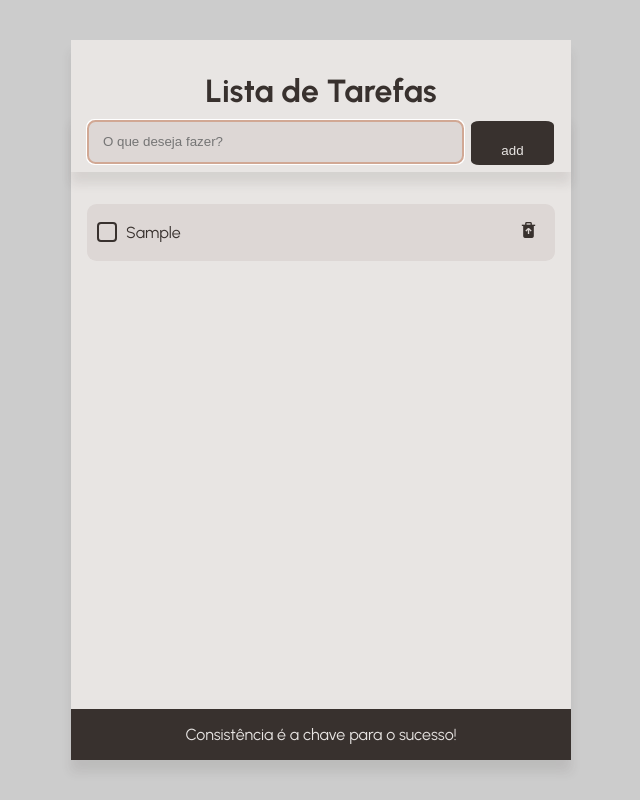
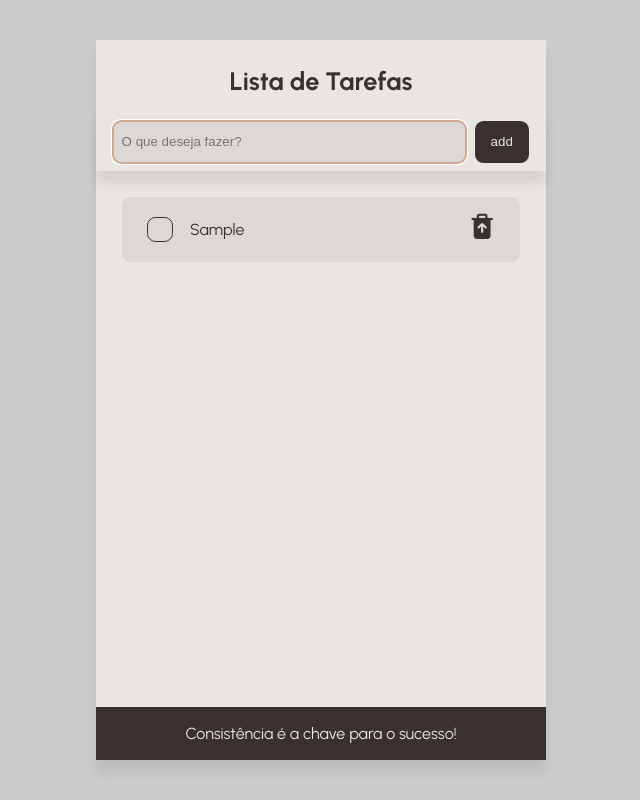
Before and after one commit to Maykopr/lista-de-tarefas-htmlCSS, a website: page index.html in a window 1280 px wide. Both pictures are taken after typing "Sample" into the empty fields and a click on the button "add". Shown: the whole page, without its empty margins (319-959 px from the left). Drawn offline with nearby package versions, Linux system fonts and the light colour scheme.

Commit message:
feat(style.css): adiciona um sistema de fontes e espaços no root

```diff
--- a/style.css
+++ b/style.css
@@ -10,7 +10,12 @@
 }
 
 :root{
-    --fonte-principal: 'Urbanist', Calibri, 'Trebuchet MS', sans-serif;
+    --font-principal: 'Urbanist', Calibri, 'Trebuchet MS', sans-serif;
+
+    --shadow-box: 0px 12px 10px hsla(20, 10%, 20%, 0.1);
+
+    --width-app: clamp(300px, 90vw, 450px);
+    --height-app: clamp(500px, 90vh, 750px);
 
     /* COLORS  */
     --primary-color: hsl(20, 10%, 20%);
@@ -33,13 +38,41 @@
     --warning-color:hsl(50, 100%, 70%);
     --danger-color:hsl(0, 100%, 70%);
 
-    --shadow-box: 0px 12px 10px hsla(20, 10%, 20%, 0.1);
 
-    --width-app: clamp(300px, 90vw, 500px);
+    /* SPACES  */
+    --space-xs: clamp(0.375rem, 0.3029rem + 0.2885vw, 0.5625rem);
+    --space-s: clamp(0.75rem, 0.6058rem + 0.5769vw, 1.125rem);
+    --space-m: clamp(1.125rem, 0.9087rem + 0.8654vw, 1.6875rem);
+    --space-l: clamp(1.5rem, 1.2115rem + 1.1538vw, 2.25rem);
+    --space-xl: clamp(2.25rem, 1.8173rem + 1.7308vw, 3.375rem);
+
+    /* FONTS */
+/* @link https://utopia.fyi/type/calculator?c=360,16,1.333,1980,18,1.618,4,2,&s=0.75|0.5|0.25,1.5|2|3|4|6,s-l&g=s,l,xl,12 */
+
+
+	--fsize--2: max(clamp(0.4rem, 0.6rem + -0.13vw, 0.6rem),clamp(0.4rem, 0.6rem + -0.13vh, 0.6rem));
+	--fsize--1: max(clamp(0.7rem, 0.8rem + -0.05vw, 0.8rem),clamp(0.7rem, 0.8rem + -0.05vh, 0.8rem));
+	--fsize-0: max(clamp(1rem, 0.9rem + 0.2vw, 1.2rem),clamp(1rem, 0.9rem + 0.2vh, 1.2rem));
+	--fsize-1: max(clamp(1.3rem, 1.1rem + 0.6vw, 1.8rem),clamp(1.3rem, 1.1rem + 0.6vh, 1.8rem));
+	--fsize-2: max(clamp(1.5rem, 1.2rem + 1.4vw, 2.9rem),clamp(1.5rem, 1.2rem + 1.4vh, 2.9rem));
+	--fsize-3: max(clamp(2rem, 1.3rem + 2.7vw, 4.7rem),clamp(2rem, 1.3rem + 2.7vh, 4.7rem));
+
+	--font-hero: 800 var(--fsize-3) "Urbanist", sans-serif;
+	--font-nav: 400 var(--fsize-1) "Urbanist", sans-serif;
+	--font-title: 800 var(--fsize-1) "Urbanist", sans-serif;
+	--font-description: 500 var(--fsize-0) "Urbanist", sans-serif;
+	--font-title2: 300 var(--fsize--1)  "Urbanist", sans-serif;
+	--font-description2: 300 var(--fsize--2)  "Urbanist", sans-serif;
+
+
+	/* SIZES  */
+	--fluid-4-24: clamp(0.25rem, -0.1204rem + 1.8519vw, 0.5rem);
+	--fluid-6-12: clamp(0.375rem, -0.0776rem + 1.0345vw, 0.75rem);
+	--fluid-52-100: clamp(3.25rem, -0.3707rem + 8.2759vw, 6.7rem);
 }
 
 body {
-    font-family: var(--fonte-principal);
+    font-family: var(--font-principal);
     display: flex;
     background-color: var(--neutral-color);
     justify-content: center;
@@ -54,8 +87,8 @@ body {
     box-shadow: var(--shadow-box);
     display: flex;
     flex-direction: column;
+    height: var(--height-app);
     aspect-ratio: 9/16;
-    max-height: 90vh;
 }
 
 header {
@@ -68,25 +101,25 @@ main{
 }
 
 .title {
-    padding: 1em;
+    padding: var(--space-m);
     text-align: center;
+    font-size: var(--fsize-1);
 }
 
 .form {
     display: flex;
-    padding: 0.5ch 1ch;
+    padding: var(--space-xs) var(--space-s);
     box-shadow: var(--shadow-box);
     height: 10%;
-    gap: 0.5ch;
-    font-size: 1.8rem;
+    gap: var(--space-xs);
 }
 
 .form__input {
     flex: 9;
-    border-radius: 1ch;
+    border-radius: var(--space-xs);
     border: none;
     background-color: var(--secondary-color);
-    padding: 2ch;
+    padding: var(--space-xs);
 }
 .form__input:focus {
     outline-color: var(--tertiary-color);
@@ -94,11 +127,11 @@ main{
 
 .form__button {
     flex: 1;
-    padding: 3ch;
     background-color: var(--primary-color);
     color: var(--light-color);
-    border-radius: 10%;
     border: none;
+    padding: var(--space-xs);
+    border-radius: var(--space-xs);
 }
 
 .form__button:hover {
@@ -112,8 +145,8 @@ main{
     flex: 1 0 auto;
     display: flex;
     flex-direction:column;
-    padding: 2em 1em;
-    gap: 1ch;
+    padding: var(--space-m);
+    gap: var(--space-xs);
     overflow-y: auto;
     height: 90%;
 }
@@ -122,11 +155,11 @@ main{
 .anotation-card  {
     display: flex;
     align-items: center;
-    gap: 1ch;
+    gap: var(--space-s);
     justify-content: space-between;
     background-color: var(--secondary-color);
-    padding: 1ch;
-    border-radius: 1ch;
+    padding: var(--space-s) var(--space-m);
+    border-radius: var(--space-xs);
 }
 
 .anotation-card__text {
@@ -136,16 +169,15 @@ main{
 }
 
 .anotation-card__button {
-    font-size: 1em;
+    font-size: var(--fsize-1);
     color: var(--primary-color);
-    padding: 1ch;
     border: none;
     background-color: transparent;
 }
 
 .anotation-card__button:hover {
     color: var(--tertiary-color);
-    transition: 0.2s;
+    transition: 0.3s;
 }
 
 /* footer*/
@@ -153,7 +185,7 @@ footer {
     text-align: center;
     background-color: var(--primary-color);
     color: var(--light-color);
-    padding: 1em;
+    padding: var(--space-s);
 }
 
 /* CHECKBOX  */
@@ -164,10 +196,10 @@ footer {
 
 .check-box + label {
 display: inline-block;
-width: 20px;
-height: 20px;
-border: 2px solid var(--primary-color);
-border-radius: 4px;
+width: var(--space-m);
+height: var(--space-m);
+border: 1.5px solid var(--primary-color);
+border-radius: var(--space-xs);
 position: relative;
 cursor: pointer;
 vertical-align: middle;
@@ -182,10 +214,10 @@ border-color: var(--tertiary-color)
 .check-box:checked + label::after {
 content: "✔";
 position: absolute;
-top: 0px;
-left: 3px;
-font-size: 0.8em;
-color: white;
+top: -1px;
+left: 18%;
+font-size: var(--fsize-0);
+color: var(--light-color);
 }
 
 .check-box:checked ~ p {
```
